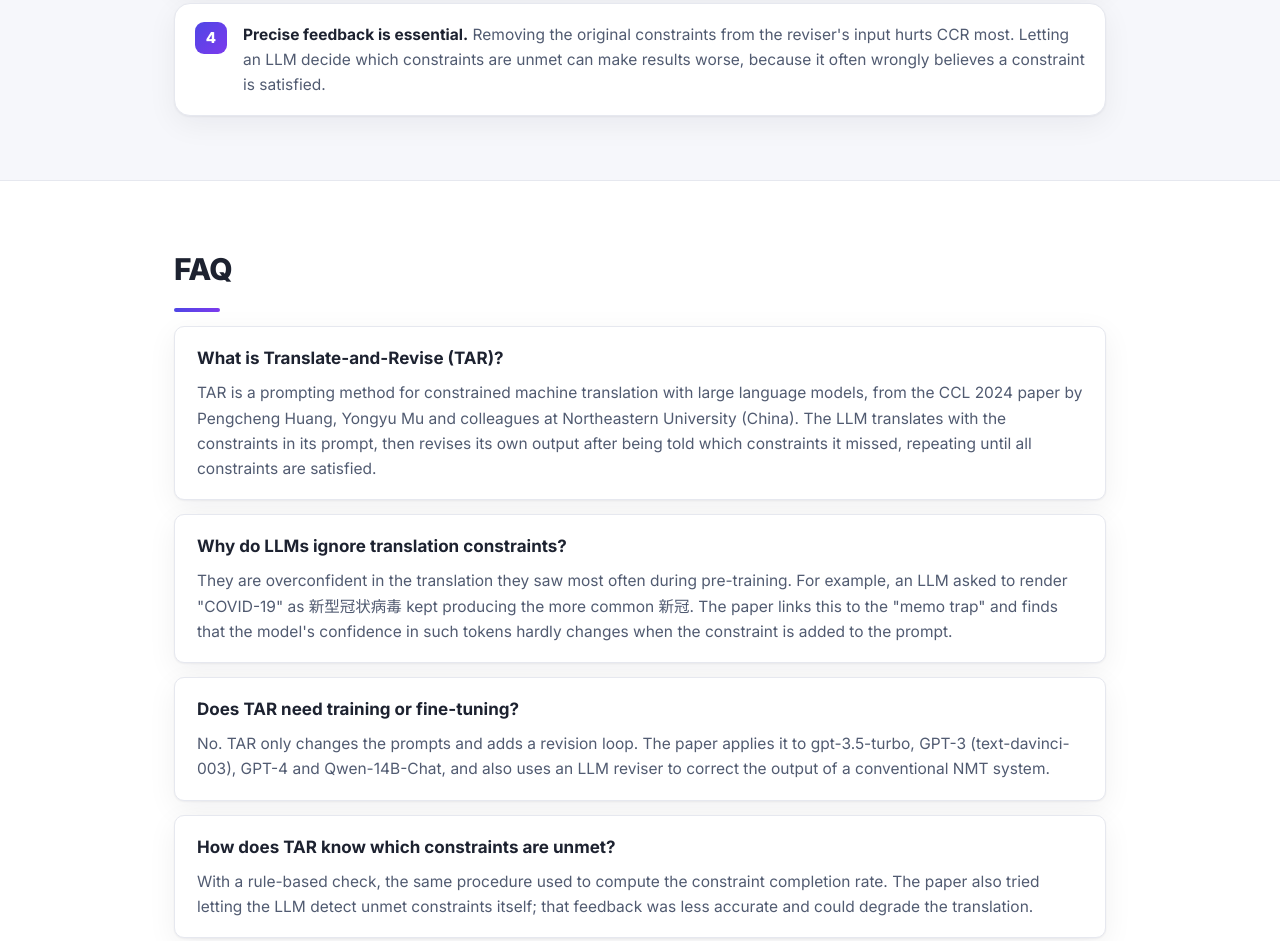
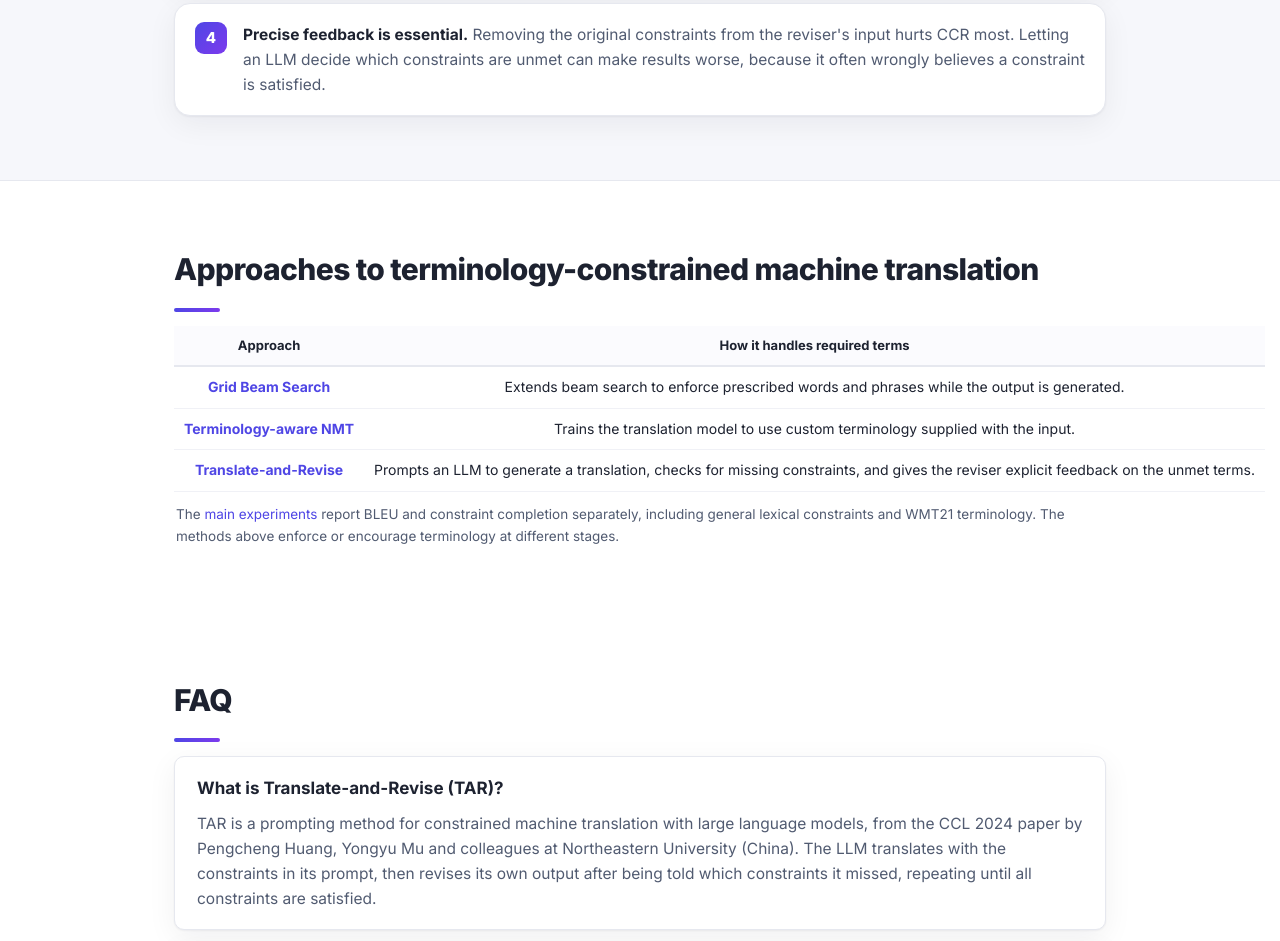
Before and after one commit to passionate11/Translate-and-Revise-project-page, a plain HTML site: page index.html in a window 1280 px wide. Shown: the part 9621-10562 px from the top of the page. Drawn offline with nearby package versions, Linux system fonts and the light colour scheme.

Commit message:
Compare terminology-constrained translation approaches

```diff
--- a/index.html
+++ b/index.html
@@ -480,6 +480,25 @@ Revised translation result:</pre>
   </div>
 </section>
 
+<section class="section" id="terminology-comparison">
+  <div class="container">
+    <h2 class="kicker">Approaches to terminology-constrained machine translation</h2>
+    <div class="table-wrap">
+      <table class="rtab">
+        <thead>
+          <tr><th scope="col">Approach</th><th scope="col">How it handles required terms</th></tr>
+        </thead>
+        <tbody>
+          <tr><th scope="row"><a href="https://aclanthology.org/P17-1141/">Grid Beam Search</a></th><td>Extends beam search to enforce prescribed words and phrases while the output is generated.</td></tr>
+          <tr><th scope="row"><a href="https://aclanthology.org/P19-1294/">Terminology-aware NMT</a></th><td>Trains the translation model to use custom terminology supplied with the input.</td></tr>
+          <tr><th scope="row"><a href="https://aclanthology.org/2024.ccl-1.82/">Translate-and-Revise</a></th><td>Prompts an LLM to generate a translation, checks for missing constraints, and gives the reviser explicit feedback on the unmet terms.</td></tr>
+        </tbody>
+      </table>
+    </div>
+    <p class="tnote">The <a href="https://arxiv.org/html/2407.13164#S3.SS2">main experiments</a> report BLEU and constraint completion separately, including general lexical constraints and WMT21 terminology. The methods above enforce or encourage terminology at different stages.</p>
+  </div>
+</section>
+
 <!-- ================= FAQ ================= -->
 <section class="section" id="faq">
   <div class="container">
```
